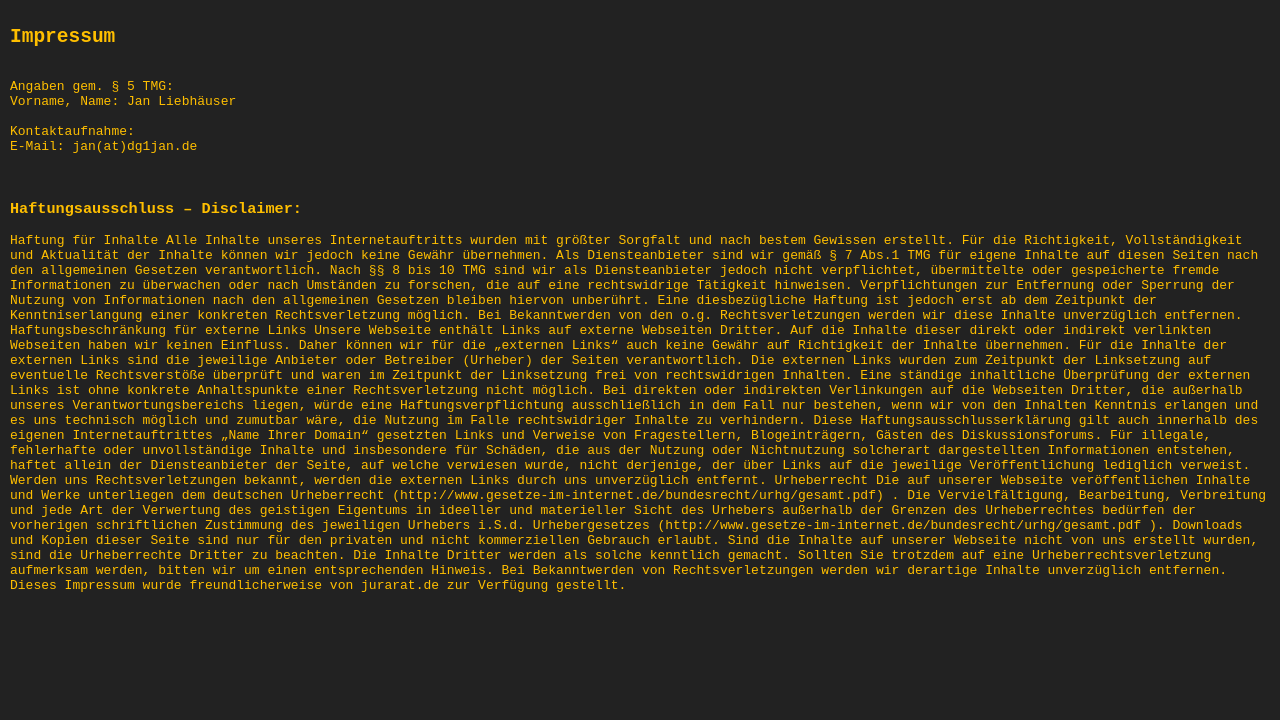
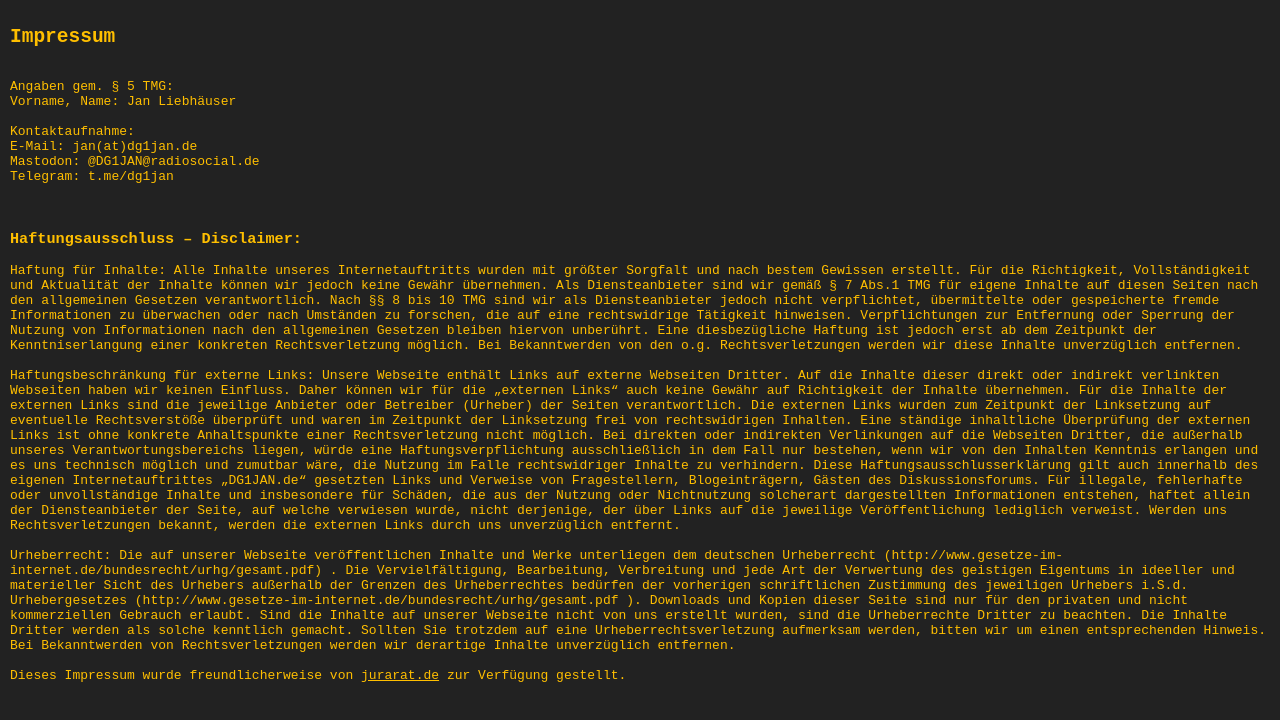
Before and after one commit to DG1JAN/dg1jan.github.io, a plain HTML site: page impressum.html in a window 1280 px wide. Drawn offline with Linux system fonts and the light colour scheme.

Commit message:
Update impressum.html

```diff
--- a/impressum.html
+++ b/impressum.html
@@ -30,26 +30,26 @@ Vorname, Name: Jan Liebhäuser
 
 Kontaktaufnahme:
 E-Mail: jan(at)dg1jan.de
+Mastodon: @DG1JAN@radiosocial.de
+Telegram: t.me/dg1jan
 
 
 <h3>Haftungsausschluss – Disclaimer:</h3>
 
-Haftung für Inhalte
-Alle Inhalte unseres Internetauftritts wurden mit größter Sorgfalt und nach bestem Gewissen erstellt. Für die Richtigkeit, Vollständigkeit und Aktualität der Inhalte können wir jedoch keine Gewähr übernehmen. Als Diensteanbieter sind wir gemäß § 7 Abs.1 TMG für eigene Inhalte auf diesen Seiten nach den allgemeinen Gesetzen verantwortlich. Nach §§ 8 bis 10 TMG sind wir als Diensteanbieter jedoch nicht verpflichtet, übermittelte oder gespeicherte fremde Informationen zu überwachen oder nach Umständen zu forschen, die auf eine rechtswidrige Tätigkeit hinweisen. Verpflichtungen zur Entfernung oder Sperrung der Nutzung von Informationen nach den allgemeinen Gesetzen bleiben hiervon unberührt.
+Haftung für Inhalte: Alle Inhalte unseres Internetauftritts wurden mit größter Sorgfalt und nach bestem Gewissen erstellt. Für die Richtigkeit, Vollständigkeit und Aktualität der Inhalte können wir jedoch keine Gewähr übernehmen. Als Diensteanbieter sind wir gemäß § 7 Abs.1 TMG für eigene Inhalte auf diesen Seiten nach den allgemeinen Gesetzen verantwortlich. Nach §§ 8 bis 10 TMG sind wir als Diensteanbieter jedoch nicht verpflichtet, übermittelte oder gespeicherte fremde Informationen zu überwachen oder nach Umständen zu forschen, die auf eine rechtswidrige Tätigkeit hinweisen. Verpflichtungen zur Entfernung oder Sperrung der Nutzung von Informationen nach den allgemeinen Gesetzen bleiben hiervon unberührt.
 Eine diesbezügliche Haftung ist jedoch erst ab dem Zeitpunkt der Kenntniserlangung einer konkreten Rechtsverletzung möglich. Bei Bekanntwerden von den o.g. Rechtsverletzungen werden wir diese Inhalte unverzüglich entfernen.
-
-Haftungsbeschränkung für externe Links
+<br><br>
+Haftungsbeschränkung für externe Links:
 Unsere Webseite enthält Links auf externe Webseiten Dritter. Auf die Inhalte dieser direkt oder indirekt verlinkten Webseiten haben wir keinen Einfluss. Daher können wir für die „externen Links“ auch keine Gewähr auf Richtigkeit der Inhalte übernehmen. Für die Inhalte der externen Links sind die jeweilige Anbieter oder Betreiber (Urheber) der Seiten verantwortlich.
 Die externen Links wurden zum Zeitpunkt der Linksetzung auf eventuelle Rechtsverstöße überprüft und waren im Zeitpunkt der Linksetzung frei von rechtswidrigen Inhalten. Eine ständige inhaltliche Überprüfung der externen Links ist ohne konkrete Anhaltspunkte einer Rechtsverletzung nicht möglich. Bei direkten oder indirekten Verlinkungen auf die Webseiten Dritter, die außerhalb unseres Verantwortungsbereichs liegen, würde eine Haftungsverpflichtung ausschließlich in dem Fall nur bestehen, wenn wir von den Inhalten Kenntnis erlangen und es uns technisch möglich und zumutbar wäre, die Nutzung im Falle rechtswidriger Inhalte zu verhindern.
-Diese Haftungsausschlusserklärung gilt auch innerhalb des eigenen Internetauftrittes „Name Ihrer Domain“ gesetzten Links und Verweise von Fragestellern, Blogeinträgern, Gästen des Diskussionsforums. Für illegale, fehlerhafte oder unvollständige Inhalte und insbesondere für Schäden, die aus der Nutzung oder Nichtnutzung solcherart dargestellten Informationen entstehen, haftet allein der Diensteanbieter der Seite, auf welche verwiesen wurde, nicht derjenige, der über Links auf die jeweilige Veröffentlichung lediglich verweist.
+Diese Haftungsausschlusserklärung gilt auch innerhalb des eigenen Internetauftrittes „DG1JAN.de“ gesetzten Links und Verweise von Fragestellern, Blogeinträgern, Gästen des Diskussionsforums. Für illegale, fehlerhafte oder unvollständige Inhalte und insbesondere für Schäden, die aus der Nutzung oder Nichtnutzung solcherart dargestellten Informationen entstehen, haftet allein der Diensteanbieter der Seite, auf welche verwiesen wurde, nicht derjenige, der über Links auf die jeweilige Veröffentlichung lediglich verweist.
+Werden uns Rechtsverletzungen bekannt, werden die externen Links durch uns unverzüglich entfernt.
+<br><br>
+Urheberrecht: Die auf unserer Webseite veröffentlichen Inhalte und Werke unterliegen dem deutschen Urheberrecht (http://www.gesetze-im-internet.de/bundesrecht/urhg/gesamt.pdf) . Die Vervielfältigung, Bearbeitung, Verbreitung und jede Art der Verwertung des geistigen Eigentums in ideeller und materieller Sicht des Urhebers außerhalb der Grenzen des Urheberrechtes bedürfen der vorherigen schriftlichen Zustimmung des jeweiligen Urhebers i.S.d. Urhebergesetzes (http://www.gesetze-im-internet.de/bundesrecht/urhg/gesamt.pdf ). Downloads und Kopien dieser Seite sind nur für den privaten und nicht kommerziellen Gebrauch erlaubt. Sind die Inhalte auf unserer Webseite nicht von uns erstellt wurden, sind die Urheberrechte Dritter zu beachten. Die Inhalte Dritter werden als solche kenntlich gemacht. Sollten Sie trotzdem auf eine Urheberrechtsverletzung aufmerksam werden, bitten wir um einen entsprechenden Hinweis. Bei Bekanntwerden von Rechtsverletzungen werden wir derartige Inhalte unverzüglich entfernen.
 
-Werden uns Rechtsverletzungen bekannt, werden die externen Links durch uns unverzüglich entfernt.
+<br><br>
 
-Urheberrecht
-Die auf unserer Webseite veröffentlichen Inhalte und Werke unterliegen dem deutschen Urheberrecht (http://www.gesetze-im-internet.de/bundesrecht/urhg/gesamt.pdf) . Die Vervielfältigung, Bearbeitung, Verbreitung und jede Art der Verwertung des geistigen Eigentums in ideeller und materieller Sicht des Urhebers außerhalb der Grenzen des Urheberrechtes bedürfen der vorherigen schriftlichen Zustimmung des jeweiligen Urhebers i.S.d. Urhebergesetzes (http://www.gesetze-im-internet.de/bundesrecht/urhg/gesamt.pdf ). Downloads und Kopien dieser Seite sind nur für den privaten und nicht kommerziellen Gebrauch erlaubt. Sind die Inhalte auf unserer Webseite nicht von uns erstellt wurden, sind die Urheberrechte Dritter zu beachten. Die Inhalte Dritter werden als solche kenntlich gemacht. Sollten Sie trotzdem auf eine Urheberrechtsverletzung aufmerksam werden, bitten wir um einen entsprechenden Hinweis. Bei Bekanntwerden von Rechtsverletzungen werden wir derartige Inhalte unverzüglich entfernen.
-
-
-Dieses Impressum wurde freundlicherweise von jurarat.de zur Verfügung gestellt.
+Dieses Impressum wurde freundlicherweise von <a href="https://jurarat.de"> jurarat.de</a> zur Verfügung gestellt.
 </p>
 </body>
 </html>
```
